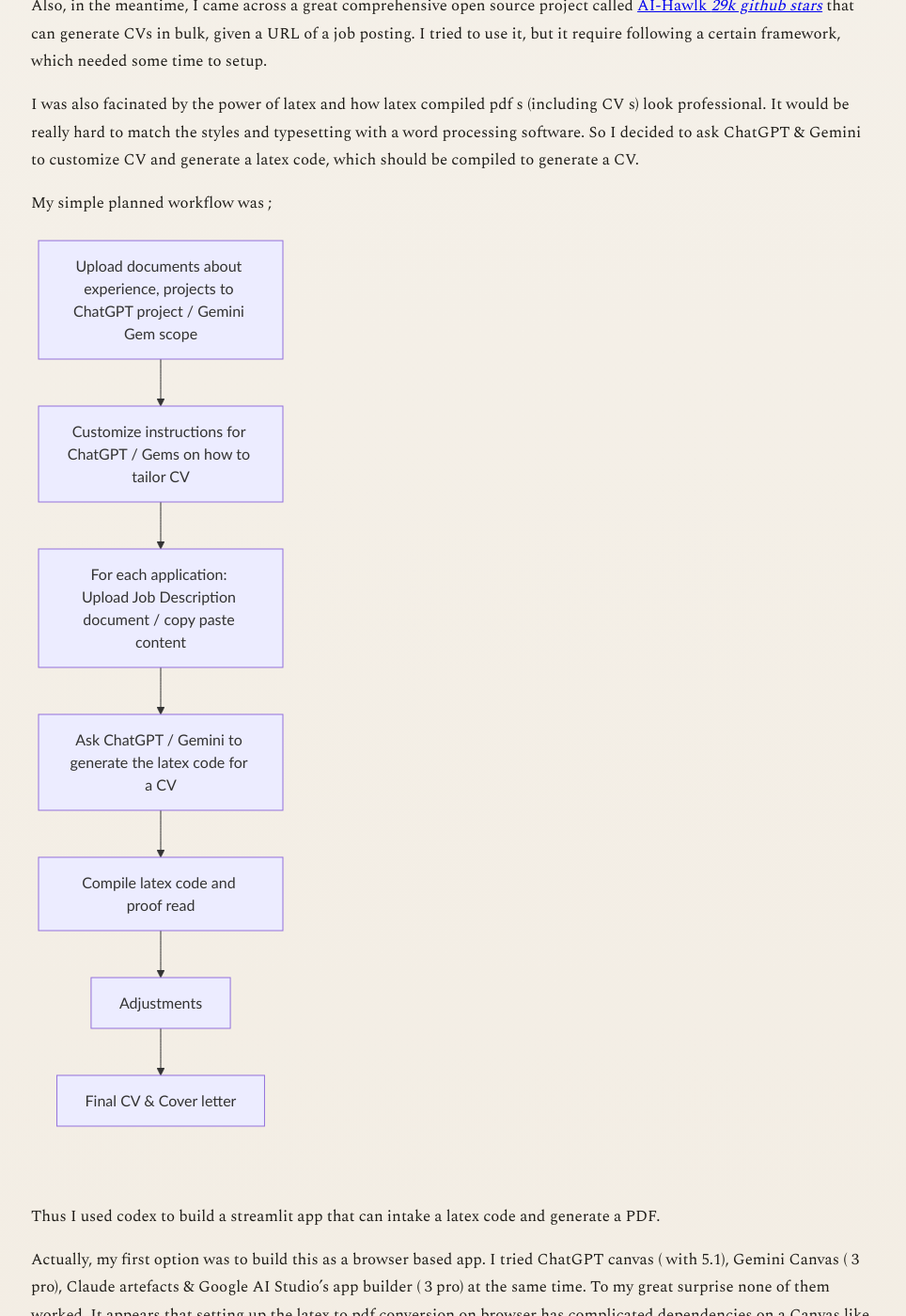
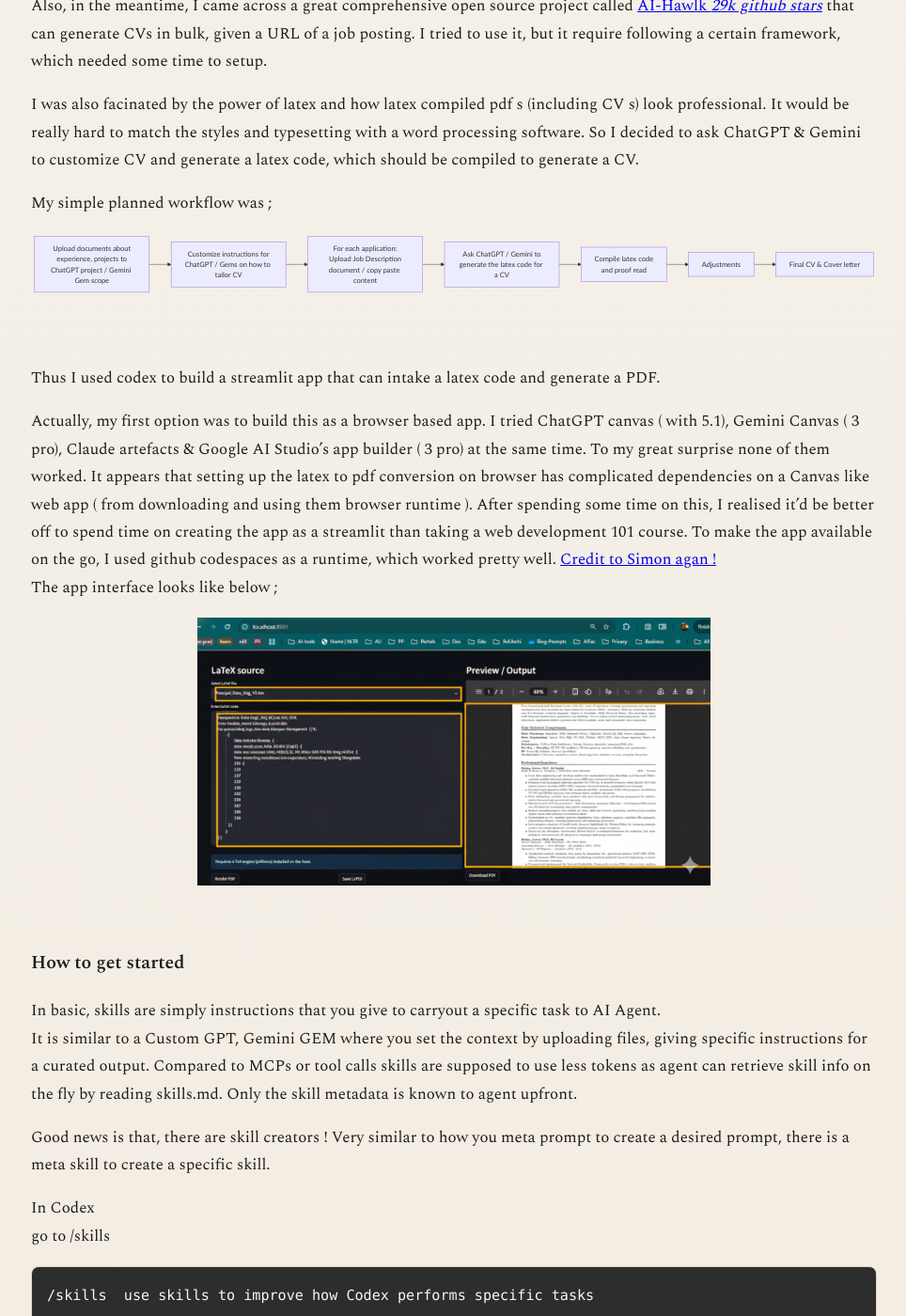
Before and after one commit to nilanka-weeraman/nilanka-weeraman.github.io, a Jekyll site: the page built from _posts/2026-02-06-configuring_using_agent_skills.md, in a window 1280 px wide and 1400 px high, scrolled down 738 px. Shown: the whole window at 94% size, without its empty margins (157-1121 px from the left). Built offline with Jekyll 4.4.1, drawn with Linux system fonts in a browser that asks for light colours; part of the change alters nothing that is shown.

Commit message:
mermaid fix codex

````diff
--- a/_posts/2026-02-06-configuring_using_agent_skills.md
+++ b/_posts/2026-02-06-configuring_using_agent_skills.md
@@ -16,11 +16,11 @@ I was also facinated by the power of latex and how latex compiled pdf s (includi
 My simple planned workflow was ;
 
 ```mermaid
-flowchart TD
-    A[Upload documents about experience, projects to ChatGPT project / Gemini Gem scope] --> B[Customize instructions for ChatGPT / Gems on how to tailor CV]
-    B --> C[For each application: Upload Job Description document / copy paste content]
-    C --> D[Ask ChatGPT / Gemini to generate the latex code for a CV]
-    D --> E[Compile latex code and proof read]
+flowchart LR
+    A[Upload documents about<br/>experience, projects to<br/>ChatGPT project / Gemini Gem scope] --> B[Customize instructions for<br/>ChatGPT / Gems on how to tailor CV]
+    B --> C[For each application:<br/>Upload Job Description<br/>document / copy paste content]
+    C --> D[Ask ChatGPT / Gemini to<br/>generate the latex code for a CV]
+    D --> E[Compile latex code<br/>and proof read]
     E --> F[Adjustments]
     F --> G[Final CV & Cover letter]
 ```
````
